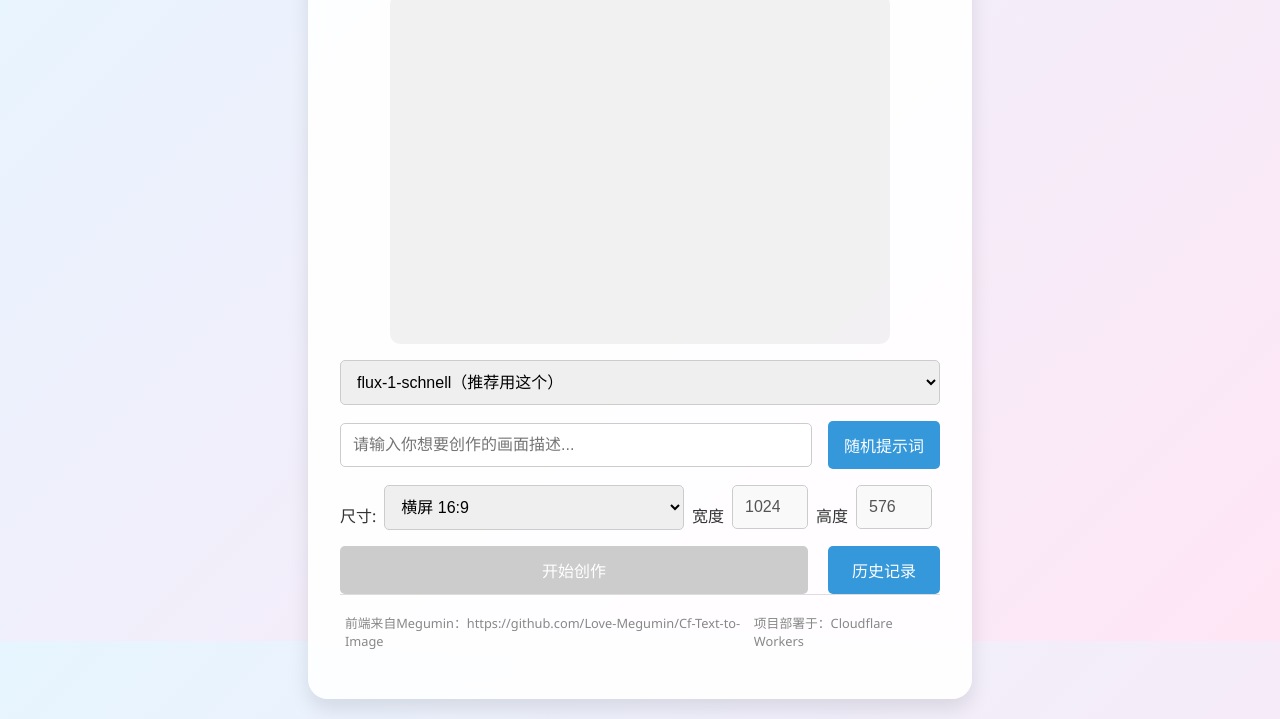
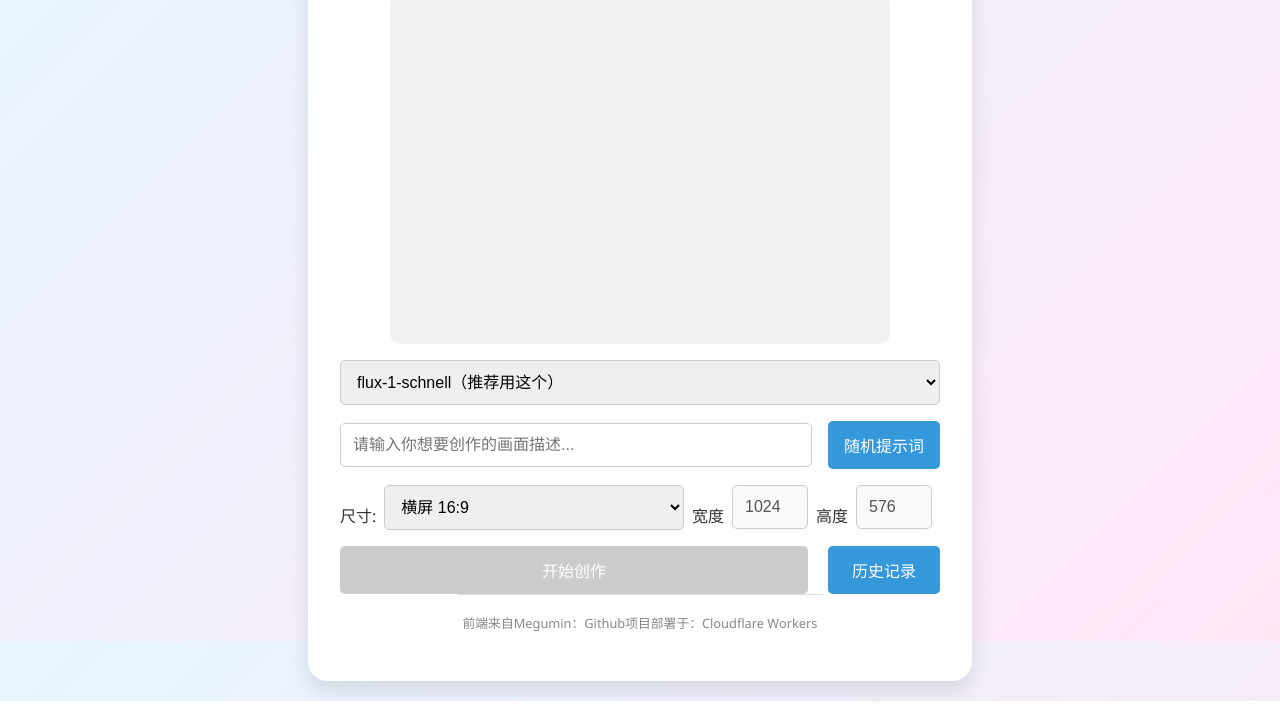
Before and after one commit to yosoro11111111/Cf-Text-to-Image, a plain HTML site: page index.html in a window 1280 px wide. Shown: the part 159-878 px from the top of the page. Drawn offline with Linux system fonts and the light colour scheme.

Commit message:
Update index.html

```diff
--- a/index.html
+++ b/index.html
@@ -844,7 +844,7 @@
         </div>
         <footer class="footer">
             </br></br>
-            <p>前端来自Megumin：<a href="https://github.com/Love-Megumin" target="_blank">https://github.com/Love-Megumin/Cf-Text-to-Image</a>
+            <p>前端来自Megumin：<a href="https://github.com/Love-Megumin/Cf-Text-to-Image" target="_blank">Github</a>
             </p>
             <p>项目部署于：<a href="https://workers.cloudflare.com/" target="_blank">Cloudflare Workers</a></p>
         </footer>
```
